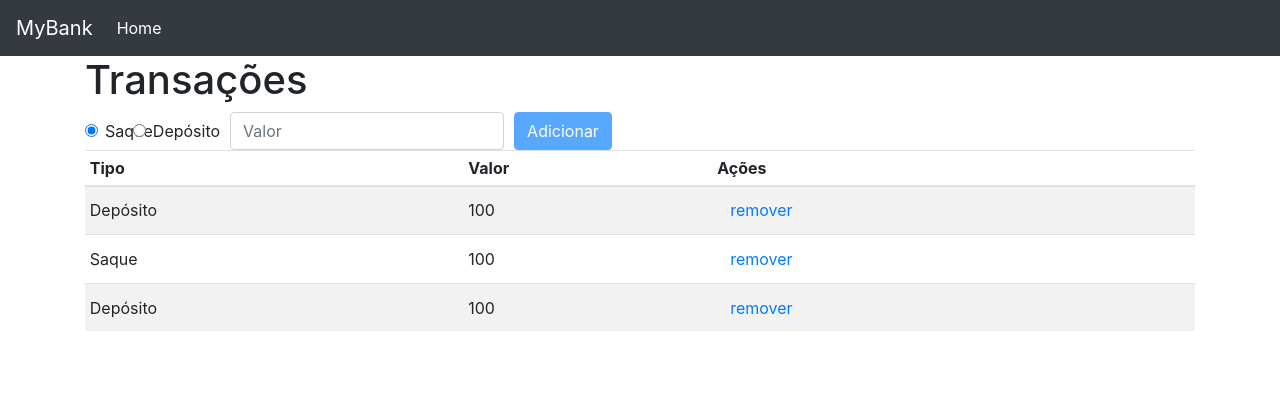
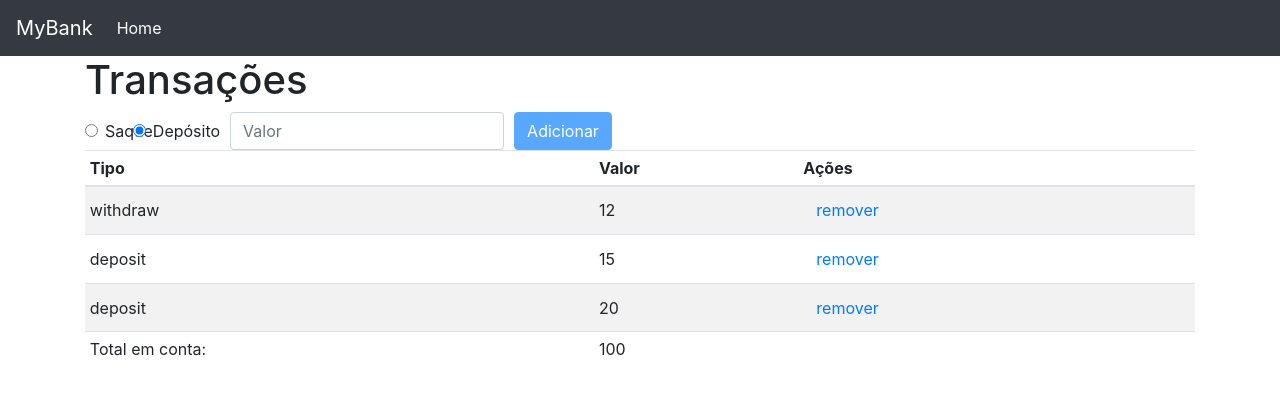
Before and after one commit to fabriciofmsilva/order-app-angular, an Angular app: page / in a window 1280 px wide. Shown: the top 394 px of the page. Built offline with nearby package versions, Linux system fonts and the light colour scheme.

Commit message:
#changed order model name, added addOrder and removeOrder methods

```diff
--- a/src/app/core/models/order.model.ts
+++ b/src/app/core/models/order.model.ts
@@ -1,4 +1,4 @@
-export class OrderModel {
+export class Order {
   id: string;
   value: string;
   type: string;
--- a/src/app/order/order-add/order-add.component.html
+++ b/src/app/order/order-add/order-add.component.html
@@ -8,7 +8,7 @@
           <input class="form-check-input"
             type="radio"
             name="type"
-            value="deposit"
+            value="withdraw"
             formControlName="type"
           >
           Saque
@@ -17,7 +17,7 @@
           <input class="form-check-input"
             type="radio"
             name="type"
-            value="withdraw"
+            value="deposit"
             formControlName="type"
           >
           Depósito
--- a/src/app/order/order-add/order-add.component.ts
+++ b/src/app/order/order-add/order-add.component.ts
@@ -2,7 +2,7 @@ import { Component, EventEmitter, OnInit, Output } from '@angular/core';
 import { FormBuilder, FormGroup, Validators } from '@angular/forms';
 
 import {
-  OrderModel,
+  Order,
   UuidService
 } from '@app/core';
 
@@ -27,7 +27,7 @@ export class OrderAddComponent implements OnInit {
     this.orderForm = this.initOrderForm();
   }
 
-  onOrderFormSubmit(order: OrderModel) {
+  onOrderFormSubmit(order: Order) {
     this.addOrder.emit(order);
   }
 
--- a/src/app/order/order-page/order-page.component.html
+++ b/src/app/order/order-page/order-page.component.html
@@ -3,6 +3,8 @@
     <h1>Transações</h1>
 
     <app-order-add (addOrder)="addOrder($event)"></app-order-add>
-    <app-order-table></app-order-table>
+    <app-order-table [orders]="orders"
+      (removeOrder)="removeOrder($event)"
+    ></app-order-table>
   </div>
 </main>
--- a/src/app/order/order-page/order-page.component.ts
+++ b/src/app/order/order-page/order-page.component.ts
@@ -1,6 +1,6 @@
 import { Component, OnInit } from '@angular/core';
 
-import { OrderModel } from '@app/core';
+import { Order } from '@app/core';
 
 @Component({
   selector: 'app-order-page',
@@ -9,15 +9,38 @@ import { OrderModel } from '@app/core';
 })
 export class OrderPageComponent implements OnInit {
 
-  orders: Array<OrderModel>;
+  orders: Array<Order> = [];
 
   constructor() { }
 
   ngOnInit() {
+    this.orders.push(
+      {
+        id: '1',
+        value: '12',
+        type: 'withdraw'
+      },
+      {
+        id: '2',
+        value: '15',
+        type: 'deposit'
+      },
+      {
+        id: '3',
+        value: '20',
+        type: 'deposit'
+      }
+    );
   }
 
-  addOrder(order: OrderModel) {
-    console.log(order);
+  addOrder(order: Order) {
+    this.orders.push(order);
+  }
+
+  removeOrder(orderId: string) {
+    this.orders = this.orders.filter((order) => {
+      return order.id !== orderId;
+    });
   }
 
 }
--- a/src/app/order/order-table/order-table.component.html
+++ b/src/app/order/order-table/order-table.component.html
@@ -6,30 +6,19 @@
       <th scope="col">Ações</th>
     </tr>
   </thead>
+  <tfoot>
+    <td>Total em conta:</td>
+    <td>100</td>
+    <td></td>
+  </tfoot>
   <tbody>
-    <tr>
-      <td>Depósito</td>
-      <td>100</td>
+    <tr *ngFor="let order of orders;">
+      <td>{{ order.type }}</td>
+      <td>{{ order.value }}</td>
       <td>
-        <button class="btn btn-link">
-          remover
-        </button>
-      </td>
-    </tr>
-    <tr>
-      <td>Saque</td>
-      <td>100</td>
-      <td>
-        <button class="btn btn-link">
-          remover
-        </button>
-      </td>
-    </tr>
-    <tr>
-      <td>Depósito</td>
-      <td>100</td>
-      <td>
-        <button class="btn btn-link">
+        <button class="btn btn-link"
+          (click)="onOrderRemove(order.id)"
+        >
           remover
         </button>
       </td>
--- a/src/app/order/order-table/order-table.component.ts
+++ b/src/app/order/order-table/order-table.component.ts
@@ -1,4 +1,6 @@
-import { Component, OnInit } from '@angular/core';
+import { Component, EventEmitter, Input, OnInit, Output } from '@angular/core';
+
+import { Order } from '@app/core';
 
 @Component({
   selector: 'app-order-table',
@@ -7,9 +9,19 @@ import { Component, OnInit } from '@angular/core';
 })
 export class OrderTableComponent implements OnInit {
 
+  @Input()
+  orders: Array<Order>;
+
+  @Output()
+  removeOrder = new EventEmitter();
+
   constructor() { }
 
   ngOnInit() {
   }
 
+  onOrderRemove(orderId: string) {
+    this.removeOrder.emit(orderId);
+  }
+
 }
```
